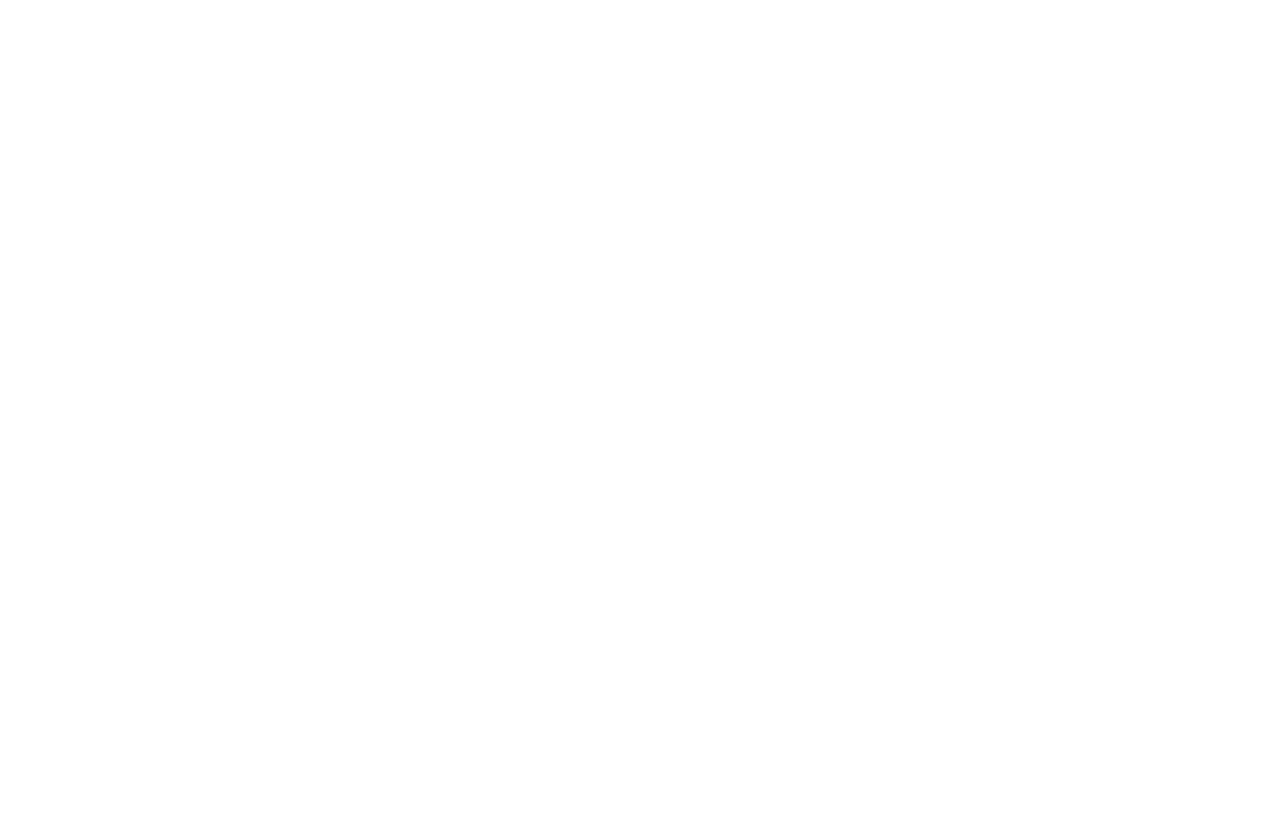
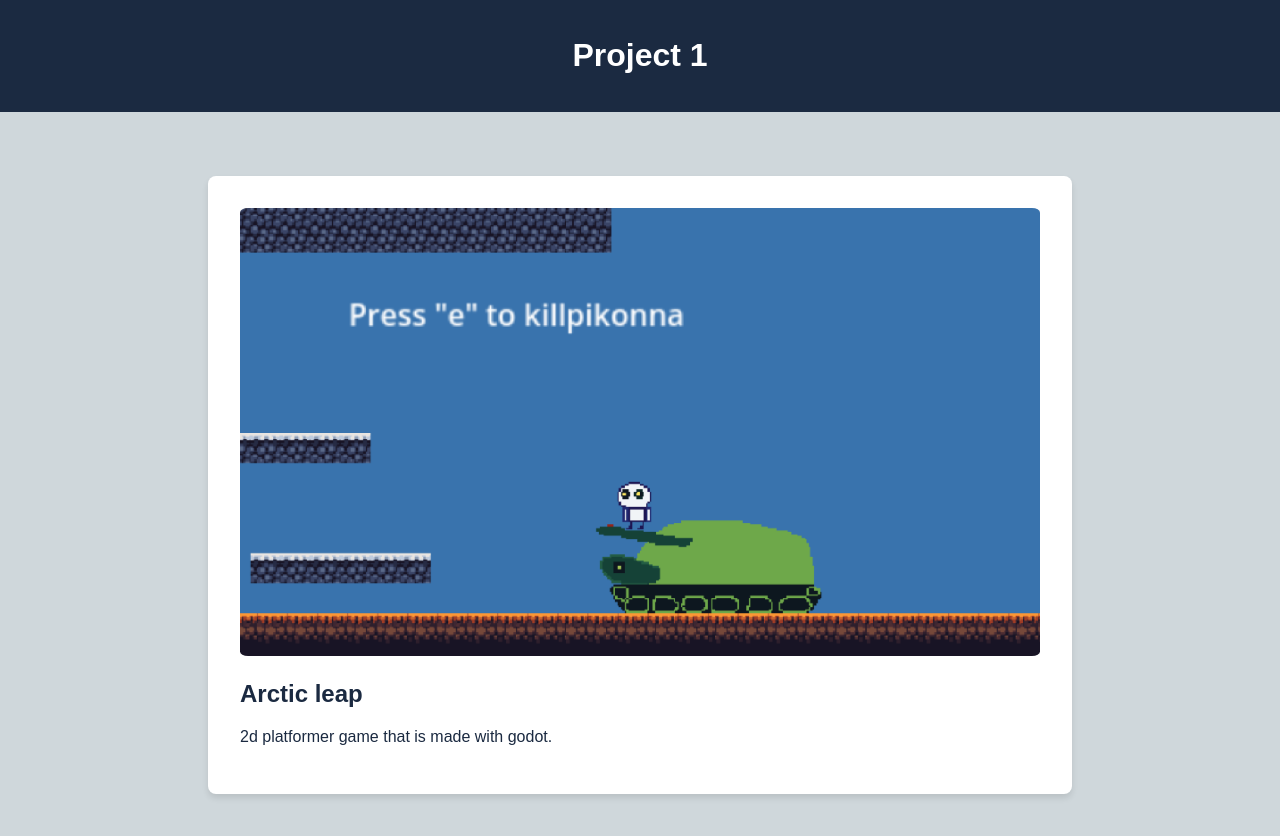
Before and after one commit to Markusoa/portfolio, a plain HTML site: page src/platformer.html in a window 1280 px wide. Before the commit the page ends 800 px from the top, so only its background shows below. Drawn offline with Linux system fonts and the light colour scheme.

Commit message:
projectin lisäys

```diff
--- a/src/platformer.html
+++ b/src/platformer.html
@@ -0,0 +1,20 @@
+<!DOCTYPE html>
+<html lang="en">
+<head>
+    <meta charset="UTF-8">
+    <meta name="viewport" content="width=device-width, initial-scale=1.0">
+    <link rel="stylesheet" href="styles.css">
+</head>
+<body>
+    <header>
+        <h1>Project 1</h1>
+    </header>
+
+    <section id="about">
+        <img class="project-image" src="kuvat/Näyttökuva 2024-11-15 122710.png" alt="">
+        <h2>Arctic leap</h2>
+        <p>2d platformer game that is made with godot.</p>
+        <p></p>
+    </section>
+</body>
+</html>
--- a/src/styles.css
+++ b/src/styles.css
@@ -60,3 +60,8 @@ footer {
 .email-link {
     color: #058ED9;
 }
+
+.project-image {
+    width: 100%;
+    border-radius: 1%;
+}
```
Also changed, not shown: src/index.html (+3 -1 lines), src/kuvat/Näyttökuva 2024-11-15 122710.png (added).
